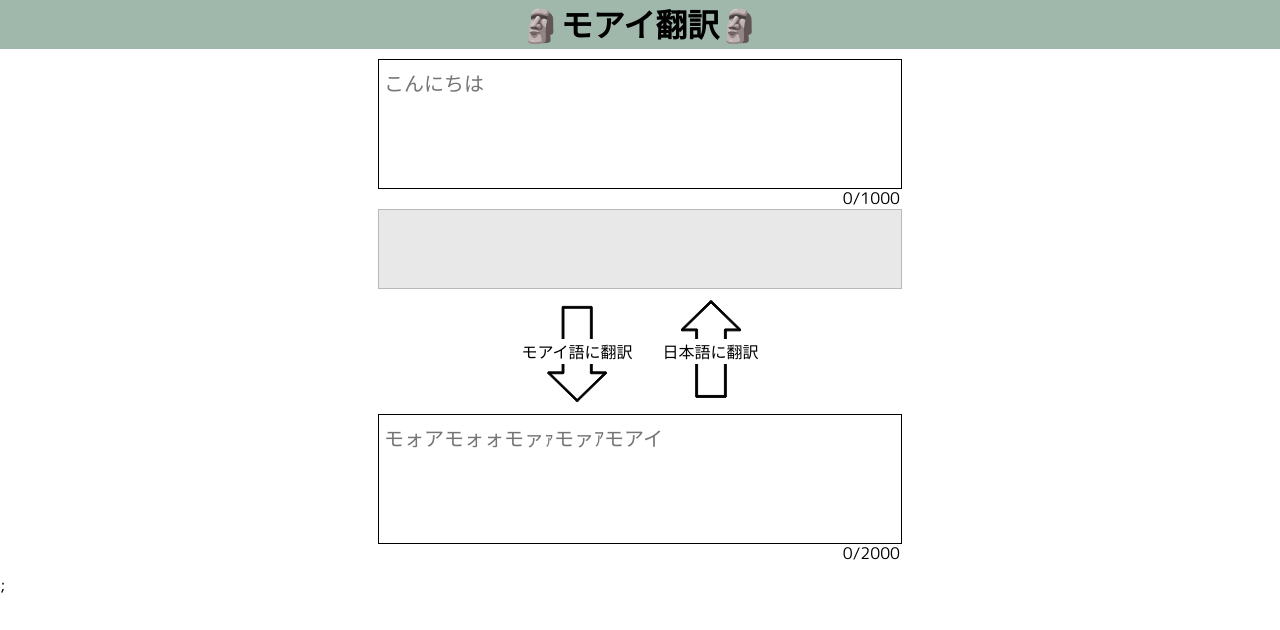
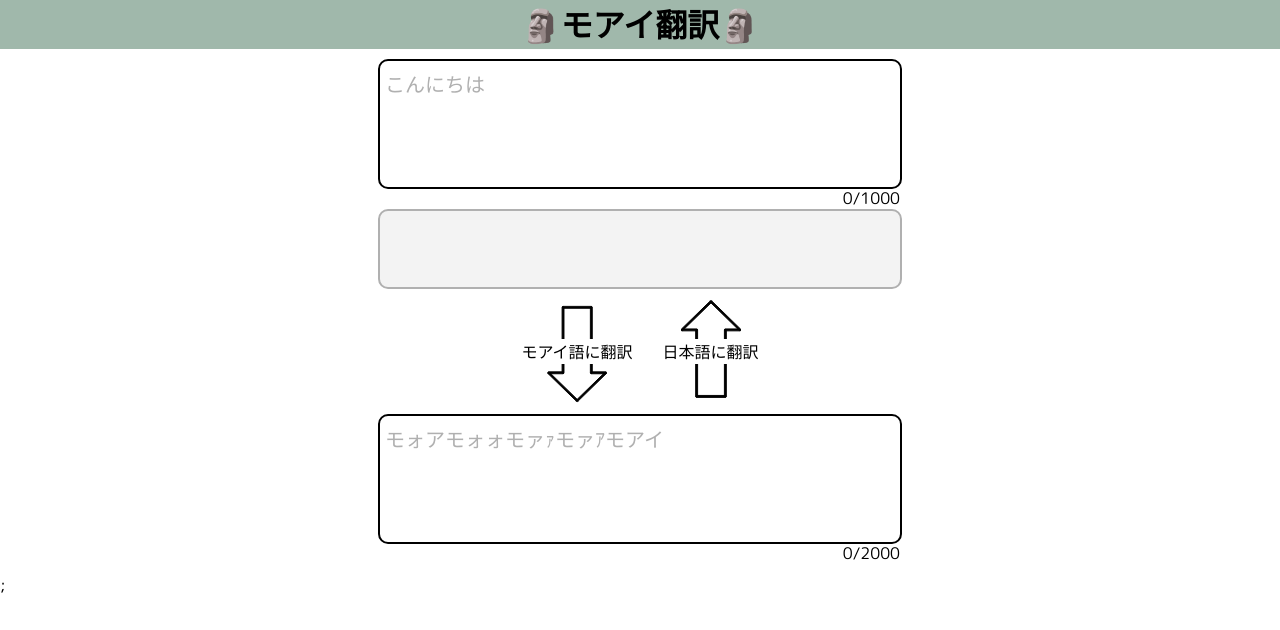
Before and after one commit to Hiroto-Shida/moai-translate, a Next.js app: page / in a window 1280 px wide. Shown: the top 630 px of the page. Built offline with nearby package versions, Linux system fonts and the light colour scheme.

Commit message:
colorとfont-sizeの変数化と微調整

```diff
--- a/src/components/Home/index.module.scss
+++ b/src/components/Home/index.module.scss
@@ -1,4 +1,5 @@
-// TODO: 色の調整
+@use "@/styles/variables.module.scss" as *;
+
 .bodyWrapper {
   width: 100%;
   max-width: 544px;
@@ -9,14 +10,15 @@
   position: relative;
 
   > .hiragana {
-    border: 1px solid #b9b9b9;
-    background-color: #e8e8e8;
+    border: 2px solid $color-gray;
+    border-radius: 10px;
+    background-color: $color-bg-gray;
     padding: 5px;
-    font-size: 14px;
+    font-size: $font-size-base;
     line-height: 1.2;
     height: 80px;
     overflow-y: scroll;
-    color: #5a5a5a;
+    color: $color-gray;
   }
 }
 
@@ -33,17 +35,22 @@
   position: relative;
 
   > .textarea {
-    font-size: 20px;
+    font-size: $font-size-input;
     line-height: 1.3;
     width: 100%;
-    height: calc(100% - 20px);
+    height: calc(100% - 20px); // counter分の高さを引く
     padding: 10px 5px;
-    border: 1px solid #000000;
+    border: 2px solid $color-black;
+    border-radius: 10px;
     outline: none;
     resize: none;
 
     &.Error {
-      border: solid 1px red;
+      border: solid 1px $color-red;
+    }
+
+    &::placeholder {
+      color: $color-gray;
     }
   }
 
@@ -51,12 +58,12 @@
     position: absolute;
     right: 2px;
     bottom: -1px;
-    font-size: 16px;
+    font-size: $font-size-base;
     line-height: 1.5;
   }
 
   > .counter > .error {
-    color: #ff0000;
+    color: $color-red;
     font-weight: bold;
   }
 }
@@ -67,7 +74,7 @@
   > .textarea {
     position: absolute;
     top: 0;
-    caret-color: #000000;
+    caret-color: $color-black;
     background-color: transparent;
     color: transparent;
     white-space: pre-wrap;
@@ -75,16 +82,17 @@
   }
 
   > .textarea::selection {
-    background-color: rgba($color: #b2b2b2, $alpha: 0.5);
+    background-color: rgba($color: $color-bg-gray, $alpha: 0.5);
   }
 }
 
 .displayArea {
-  font-size: 20px;
+  font-size: $font-size-input;
   line-height: 1.3;
   width: 100%;
-  height: calc(150px - 22px); // MEMO: 2px は border 2本分
-  border: 1px solid transparent;
+  height: calc(150px - 20px); // counter分の高さを引く
+  border: 2px solid transparent;
+  border-radius: 10px;
 
   padding: 10px 5px;
   overflow-y: scroll;
@@ -93,15 +101,15 @@
   word-break: break-all;
 
   > .error {
-    color: red;
-    background-color: #ffa1a1;
+    color: $color-red;
+    background-color: $color-bg-red;
   }
 }
 
 .validationError {
-  color: red;
+  color: $color-red;
 
   > .emphasis {
-    background-color: #ffa1a1;
+    background-color: $color-bg-red;
   }
 }
--- a/src/components/Title/index.module.scss
+++ b/src/components/Title/index.module.scss
@@ -1,3 +1,4 @@
+// TODO: title stylesの決定
 .title {
   background-color: #a0b8ab;
   text-align: center;
--- a/src/components/TranslateButton/index.module.scss
+++ b/src/components/TranslateButton/index.module.scss
@@ -32,11 +32,12 @@
   }
 
   > .arrow > path {
-    stroke: $color-theme-black;
+    stroke: $color-black;
   }
 
   > .text {
-    background-color: $color-theme-white;
+    font-size: $font-size-base;
+    background-color: $color-white;
     z-index: 2;
   }
 }
--- a/src/styles/variables.module.scss
+++ b/src/styles/variables.module.scss
@@ -1,2 +1,14 @@
-$color-theme-black: #000;
-$color-theme-white: #fff;
+// TODO: 色の調整、font-sizeの調整
+
+$color-black: #000;
+$color-white: #fff;
+$color-red: #ff0000;
+$color-gray: #b0b0b0;
+
+$color-bg-gray: #f3f3f3;
+$color-bg-red: #ffcccc;
+
+$font-size-input: 20px;
+$font-size-base: 16px;
+$font-size-small: 14px;
+$font-size-large: 30px;
```
